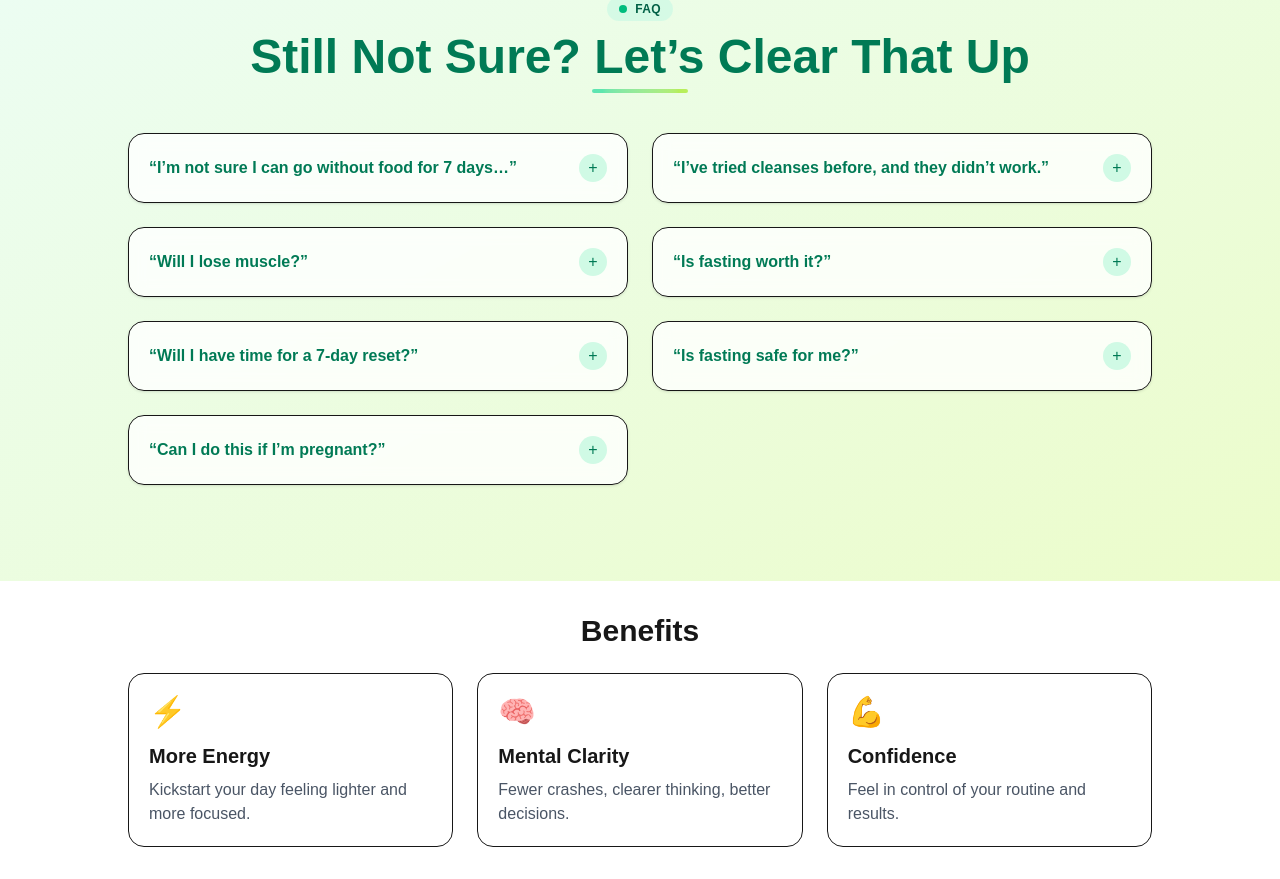
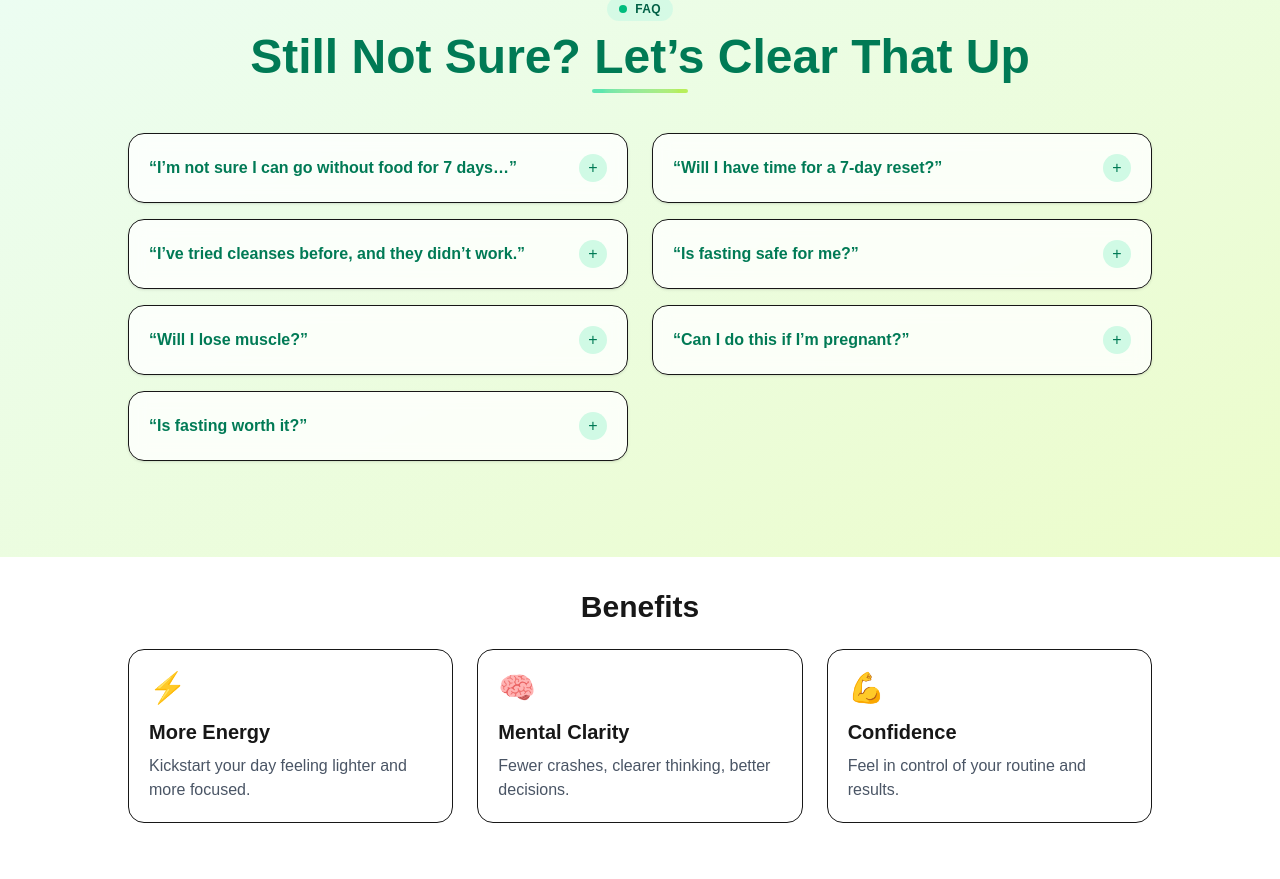
Before and after one commit to taylor-franco-91/mbr-next, a Next.js app: page / in a window 1280 px wide. Shown: the part 5079-5958 px from the top of the page. After the commit the page ends 5934 px from the top, so only its background shows below. Built offline with nearby package versions, Linux system fonts and the light colour scheme.

Commit message:
fix(faq): replace columns with two fixed stacks; keep updated copy

```diff
--- a/app/page.js
+++ b/app/page.js
@@ -310,11 +310,12 @@ export default function HomePage() {
             <div className="mx-auto mt-2 h-1 w-24 rounded-full bg-gradient-to-r from-emerald-400/60 to-lime-400/60" />
           </div>
 
-          {/* accordion grid */}
-          <div className="mt-10 grid items-start gap-4 md:gap-6 md:grid-cols-2 text-left">
-
+          {/* two fixed columns on desktop; single column on mobile */}
+          <div className="mt-10 md:flex md:gap-6 text-left">
+            {/* LEFT column */}
+            <div className="md:w-1/2 space-y-4">
               {/* 1 */}
-            <details className="group self-start rounded-2xl border bg-white/80 backdrop-blur p-5 shadow-sm open:shadow-md transition">
+              <details className="group rounded-2xl border bg-white/80 backdrop-blur p-5 shadow-sm open:shadow-md transition">
                 <summary className="flex items-center justify-between cursor-pointer select-none">
                   <span className="font-semibold text-emerald-700">“I’m not sure I can go without food for 7 days…”</span>
                   <span className="ml-4 grid h-7 w-7 place-items-center rounded-full bg-emerald-100 text-emerald-700 transition-transform duration-200 group-open:rotate-45">+</span>
@@ -325,7 +326,7 @@ export default function HomePage() {
               </details>
 
               {/* 2 */}
-            <details className="group self-start rounded-2xl border bg-white/80 backdrop-blur p-5 shadow-sm open:shadow-md transition">
+              <details className="group rounded-2xl border bg-white/80 backdrop-blur p-5 shadow-sm open:shadow-md transition">
                 <summary className="flex items-center justify-between cursor-pointer select-none">
                   <span className="font-semibold text-emerald-700">“I’ve tried cleanses before, and they didn’t work.”</span>
                   <span className="ml-4 grid h-7 w-7 place-items-center rounded-full bg-emerald-100 text-emerald-700 transition-transform duration-200 group-open:rotate-45">+</span>
@@ -336,7 +337,7 @@ export default function HomePage() {
               </details>
 
               {/* 3 */}
-            <details className="group self-start rounded-2xl border bg-white/80 backdrop-blur p-5 shadow-sm open:shadow-md transition">
+              <details className="group rounded-2xl border bg-white/80 backdrop-blur p-5 shadow-sm open:shadow-md transition">
                 <summary className="flex items-center justify-between cursor-pointer select-none">
                   <span className="font-semibold text-emerald-700">“Will I lose muscle?”</span>
                   <span className="ml-4 grid h-7 w-7 place-items-center rounded-full bg-emerald-100 text-emerald-700 transition-transform duration-200 group-open:rotate-45">+</span>
@@ -347,7 +348,7 @@ export default function HomePage() {
               </details>
 
               {/* 4 */}
-            <details className="group self-start rounded-2xl border bg-white/80 backdrop-blur p-5 shadow-sm open:shadow-md transition">
+              <details className="group rounded-2xl border bg-white/80 backdrop-blur p-5 shadow-sm open:shadow-md transition">
                 <summary className="flex items-center justify-between cursor-pointer select-none">
                   <span className="font-semibold text-emerald-700">“Is fasting worth it?”</span>
                   <span className="ml-4 grid h-7 w-7 place-items-center rounded-full bg-emerald-100 text-emerald-700 transition-transform duration-200 group-open:rotate-45">+</span>
@@ -356,9 +357,12 @@ export default function HomePage() {
                   Absolutely! If you want to prolonge your health and heal from many illnesses and body pains from within, then fasting is a MUST. Like God said "WHEN you fast"
                 </div>
               </details>
+            </div>
 
+            {/* RIGHT column */}
+            <div className="md:w-1/2 space-y-4 mt-4 md:mt-0">
               {/* 5 */}
-            <details className="group self-start rounded-2xl border bg-white/80 backdrop-blur p-5 shadow-sm open:shadow-md transition">
+              <details className="group rounded-2xl border bg-white/80 backdrop-blur p-5 shadow-sm open:shadow-md transition">
                 <summary className="flex items-center justify-between cursor-pointer select-none">
                   <span className="font-semibold text-emerald-700">“Will I have time for a 7-day reset?”</span>
                   <span className="ml-4 grid h-7 w-7 place-items-center rounded-full bg-emerald-100 text-emerald-700 transition-transform duration-200 group-open:rotate-45">+</span>
@@ -369,7 +373,7 @@ export default function HomePage() {
               </details>
 
               {/* 6 */}
-            <details className="group self-start rounded-2xl border bg-white/80 backdrop-blur p-5 shadow-sm open:shadow-md transition">
+              <details className="group rounded-2xl border bg-white/80 backdrop-blur p-5 shadow-sm open:shadow-md transition">
                 <summary className="flex items-center justify-between cursor-pointer select-none">
                   <span className="font-semibold text-emerald-700">“Is fasting safe for me?”</span>
                   <span className="ml-4 grid h-7 w-7 place-items-center rounded-full bg-emerald-100 text-emerald-700 transition-transform duration-200 group-open:rotate-45">+</span>
@@ -380,7 +384,7 @@ export default function HomePage() {
               </details>
 
               {/* 7 */}
-            <details className="group self-start rounded-2xl border bg-white/80 backdrop-blur p-5 shadow-sm open:shadow-md transition">
+              <details className="group rounded-2xl border bg-white/80 backdrop-blur p-5 shadow-sm open:shadow-md transition">
                 <summary className="flex items-center justify-between cursor-pointer select-none">
                   <span className="font-semibold text-emerald-700">“Can I do this if I’m pregnant?”</span>
                   <span className="ml-4 grid h-7 w-7 place-items-center rounded-full bg-emerald-100 text-emerald-700 transition-transform duration-200 group-open:rotate-45">+</span>
@@ -391,7 +395,9 @@ export default function HomePage() {
               </details>
             </div>
           </div>
+        </div>
       </section>
+
 
       <section className="p-8 bg-white">
         <div className="max-w-5xl mx-auto">
```
Lines whose indentation alone changed are shown as unchanged.
